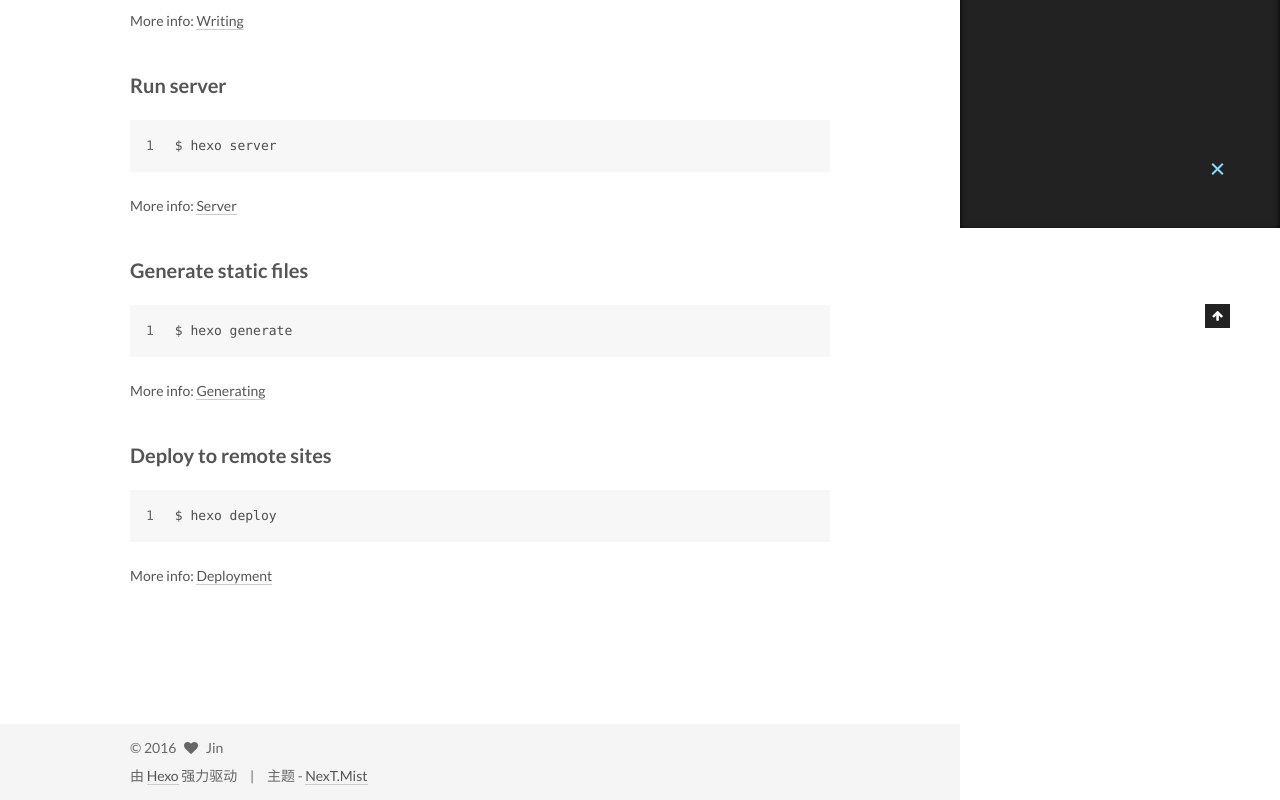
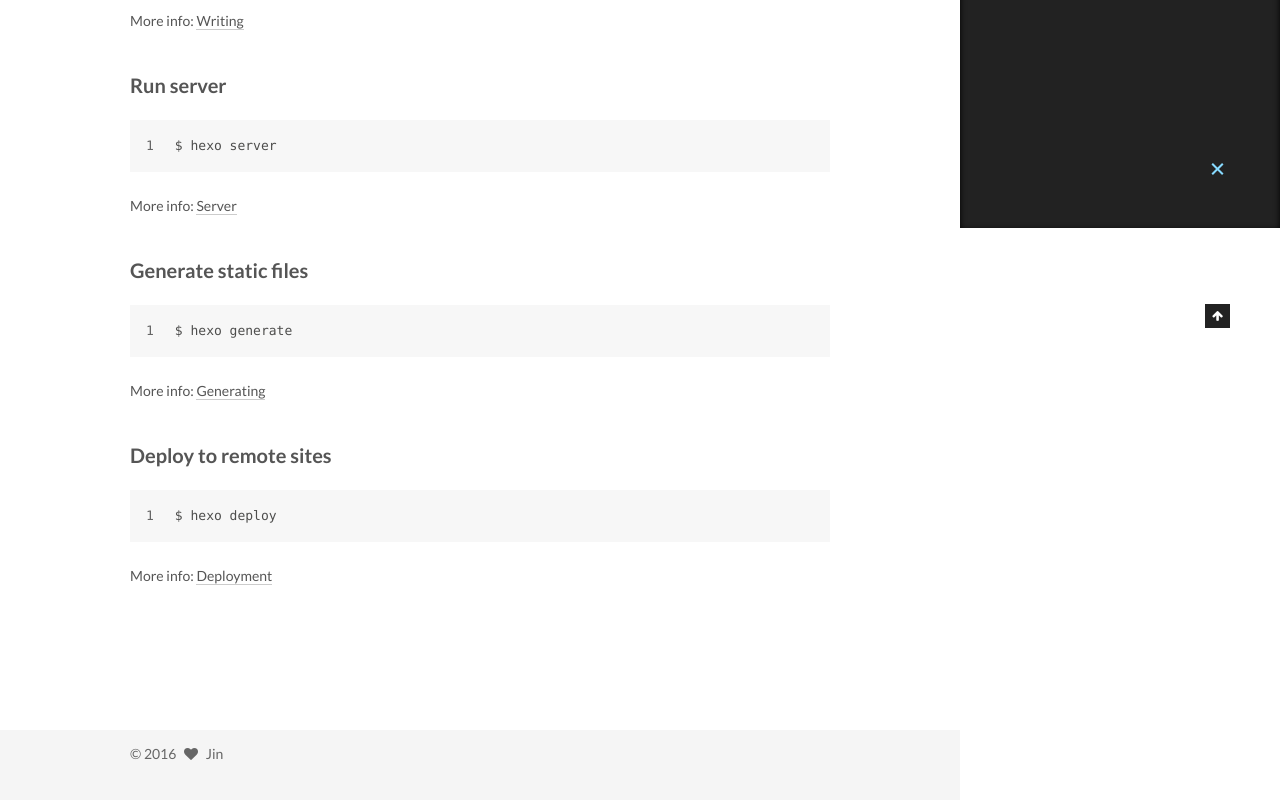
Before and after one commit to tickluo/tickluo.github.io, a plain HTML site: page 2016/07/21/hello-world/index.html in a window 1280 px wide. Shown: the part 572-1372 px from the top of the page. Drawn offline with Linux system fonts and the light colour scheme.

Commit message:
Site updated: 2016-07-22 14:02:50

```diff
--- a/2016/07/21/hello-world/index.html
+++ b/2016/07/21/hello-world/index.html
@@ -431,16 +431,7 @@ Quick">
   <span class="author" itemprop="copyrightHolder">Jin</span>
 </div>
 
-<div class="powered-by">
-  由 <a class="theme-link" href="http://hexo.io">Hexo</a> 强力驱动
-</div>
 
-<div class="theme-info">
-  主题 -
-  <a class="theme-link" href="https://github.com/iissnan/hexo-theme-next">
-    NexT.Mist
-  </a>
-</div>
 
 
 
--- a/css/main.css
+++ b/css/main.css
@@ -1548,7 +1548,7 @@ pre .javascript .function {
   width: 4px;
   height: 4px;
   border-radius: 50%;
-  background: #3736e3;
+  background: #ff5e42;
 }
 .links-of-blogroll {
   font-size: 13px;
```
Also changed, not shown: archives/2016/07/index.html (+0 -9 lines), archives/2016/index.html (+0 -9 lines), archives/index.html (+0 -9 lines), index.html (+0 -9 lines).
